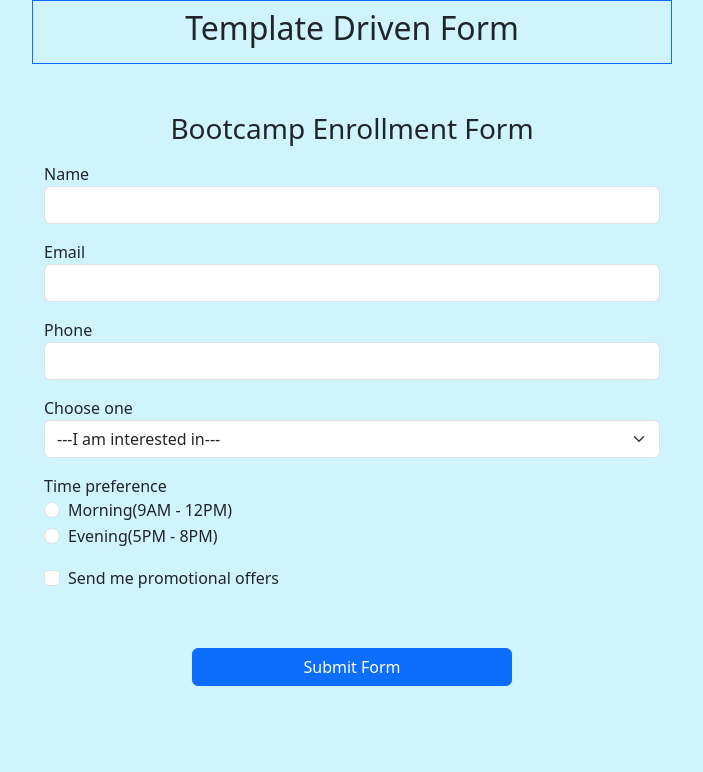
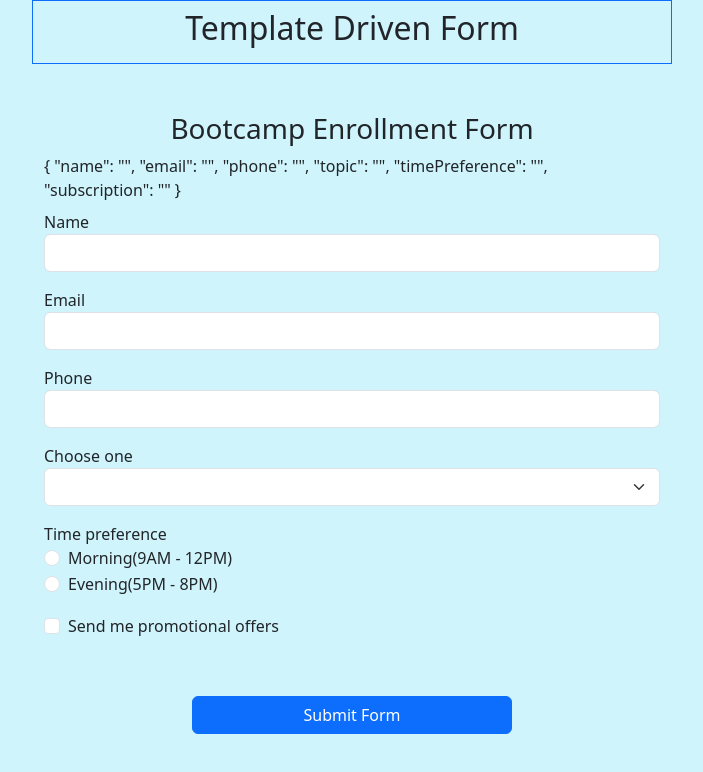
Before and after one commit to rahul7007/NG-TDF, an Angular app: page / in a window 1280 px wide. Shown: the top 772 px of the page, without its empty margins (288-991 px from the left). Built offline with nearby package versions, Linux system fonts and the light colour scheme.

Commit message:
added ngForm, ngModel, ngModelGroup directives

```diff
--- a/src/app/app.component.html
+++ b/src/app/app.component.html
@@ -4,25 +4,28 @@
 
 <div class="container-fluid w-50 py-5">
   <h3 class="text-center">Bootcamp Enrollment Form</h3>
-  <form>
+
+  {{userForm.value | json}}
+
+  <form #userForm="ngForm">
     <div class="form-group py-2">
       <label>Name</label>
-      <input type="name" class="form-control">
+      <input type="text" class="form-control" name="name" ngModel>
     </div>
 
     <div class="form-group py-2">
       <label>Email</label>
-      <input type="email" class="form-control">
+      <input type="email" class="form-control" name="email" ngModel>
     </div>
 
     <div class="form-group py-2">
       <label>Phone</label>
-      <input type="tel" class="form-control">
+      <input type="tel" class="form-control" name="phone" ngModel>
     </div>
 
     <div class="form-group py-2">
       <label>Choose one</label>
-      <select class="form-select">
+      <select class="form-select" name="topic" ngModel>
         <option selected>---I am interested in---</option>
         <option *ngFor="let topic of topics">{{ topic }}</option>
       </select>
@@ -31,17 +34,17 @@
     <div class="py-2">
       <label>Time preference</label>
       <div class="form-check">
-        <input class="form-check-input" type="radio" name="timePreference" value="morning">
+        <input class="form-check-input" type="radio" name="timePreference" value="morning" ngModel>
         <label class="form-check-label">Morning(9AM - 12PM)</label>
       </div>
       <div class="form-check">
-        <input class="form-check-input" type="radio" name="timePreference" value="evening">
+        <input class="form-check-input" type="radio" name="timePreference" value="evening" ngModel>
         <label class="form-check-label">Evening(5PM - 8PM)</label>
       </div>
     </div>
 
     <div class="form-check py-2">
-      <input class="form-check-input" type="checkbox">
+      <input class="form-check-input" type="checkbox" name="subscription" ngModel>
       <label class="form-check-label">
         Send me promotional offers
       </label>
@@ -50,5 +53,23 @@
     <div class="row justify-content-center">
       <button class="btn btn-primary mt-5 w-50" type="submit">Submit Form</button>
     </div>
+
+    <!-- code for ngModelGroup -->
+    <!-- <div ngModelGroup="address">
+      <div class="form-group py-2">
+        <label>State</label>
+        <input type="text" class="form-control" name="state" ngModel>
+      </div>
+
+      <div class="form-group py-2">
+        <label>City</label>
+        <input type="city" class="form-control" name="city" ngModel>
+      </div>
+
+      <div class="form-group py-2">
+        <label>Pincode</label>
+        <input type="pin" class="form-control" name="pin" ngModel>
+      </div>
+    </div> -->
   </form>
 </div>
--- a/src/app/app.module.ts
+++ b/src/app/app.module.ts
@@ -1,4 +1,5 @@
 import { NgModule } from '@angular/core';
+import { FormsModule } from '@angular/forms';
 import { BrowserModule } from '@angular/platform-browser';
 
 import { AppComponent } from './app.component';
@@ -8,7 +9,8 @@
     AppComponent
   ],
   imports: [
-    BrowserModule
+    BrowserModule,
+    FormsModule
   ],
   providers: [],
   bootstrap: [AppComponent]
```
Also changed, not shown: 1 other file (tests, documents, lock files or other folders).
